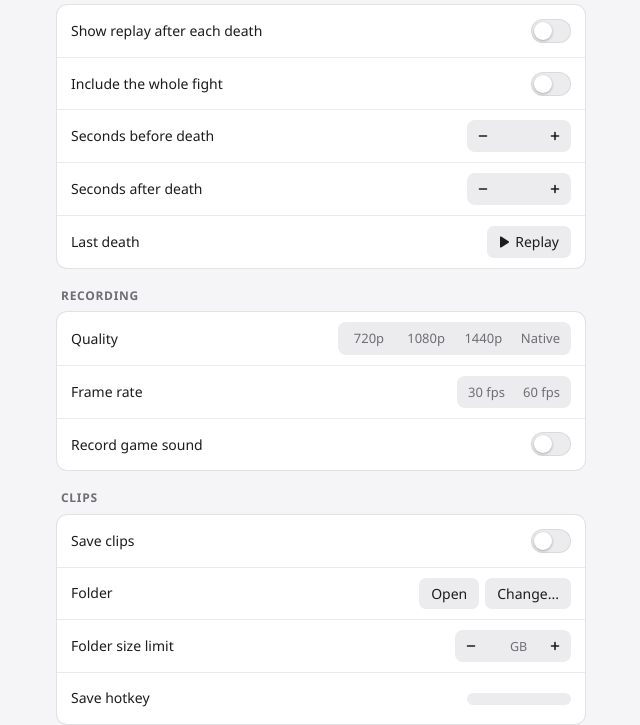
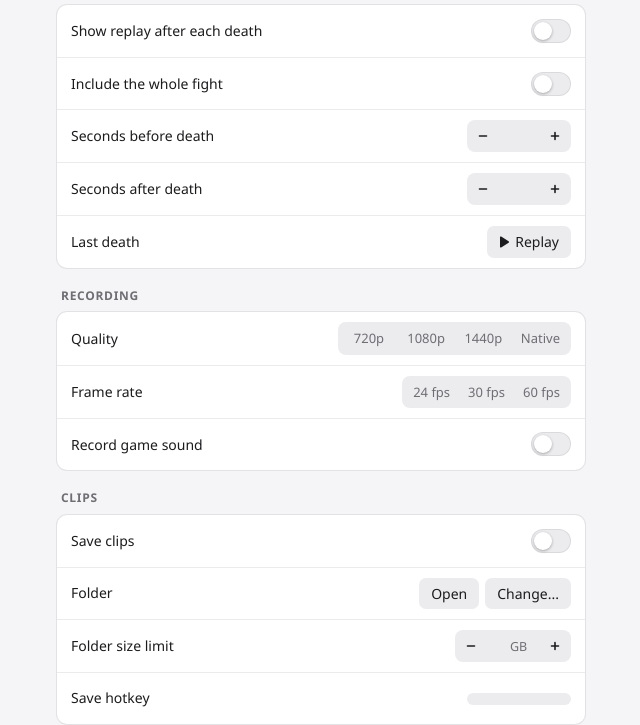
Before and after one commit to robinwibom/lol-death-replay, a plain HTML site: page ui/settings.html in a window 1280 px wide. Shown: the part 101-826 px from the top of the page, without its empty margins (319-959 px from the left). Drawn offline with Linux system fonts and the light colour scheme.

Commit message:
Add 24 fps as a recording frame rate
Clips come out about 15% smaller than at 30 fps (measured on real death
clips with the app's NVENC settings), at the cost of choppier fast moves.
Capture, the keyframe interval and the log already take any frame rate.

Co-Authored-By: Claude Opus 5.5 <noreply@anthropic.com>

```diff
--- a/ui/settings.html
+++ b/ui/settings.html
@@ -271,7 +271,7 @@
     <div class="row">
       <span class="label">Frame rate</span>
       <div class="seg" data-key="fps" role="radiogroup" aria-label="Frame rate">
-        <button data-value="30">30 fps</button><button data-value="60">60 fps</button>
+        <button data-value="24">24 fps</button><button data-value="30">30 fps</button><button data-value="60">60 fps</button>
       </div>
     </div>
     <div class="row">
```
Also changed, not shown: 1 other file.
